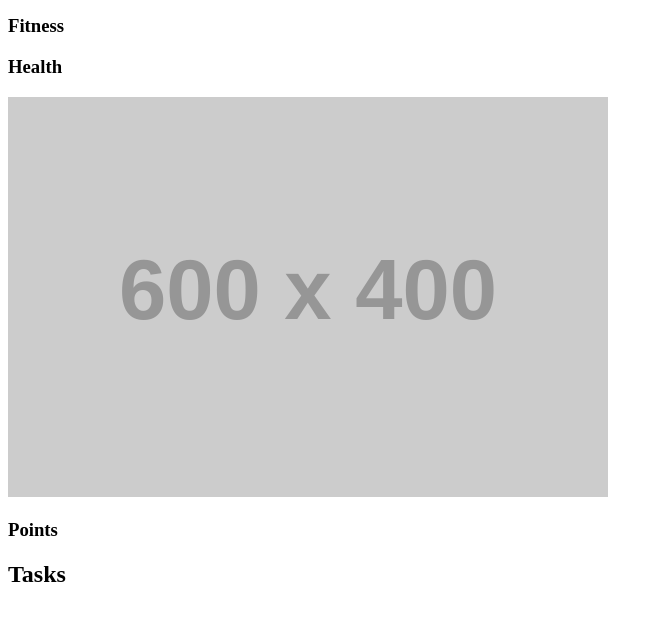
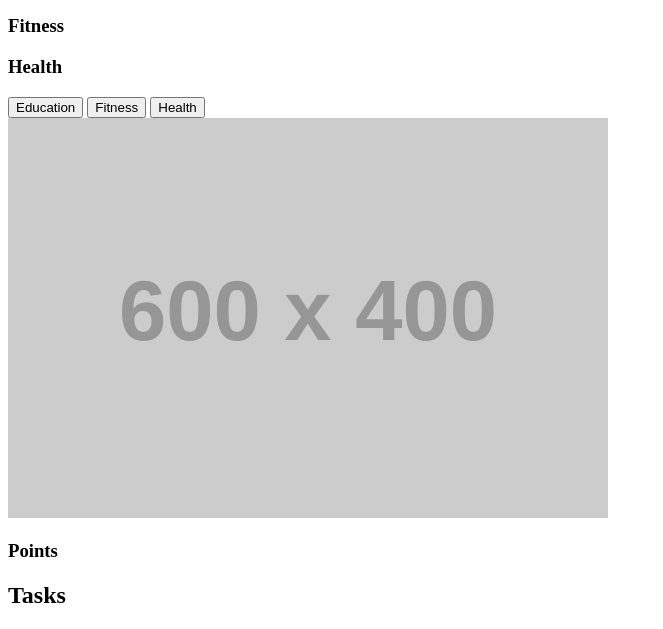
Before and after one commit to ViChungg/bcit-hackathon-team1, a plain HTML site: page TreeApp/Index.html in a window 1280 px wide. Shown: the part 228-857 px from the top of the page, without its empty margins (0-663 px from the left). Before the commit the page ends 836 px from the top, so only its background shows below. Drawn offline with Linux system fonts and the light colour scheme; placeholder pictures from the web are drawn by us.

Commit message:
Changed nav to buttons

```diff
--- a/TreeApp/Index.html
+++ b/TreeApp/Index.html
@@ -25,6 +25,10 @@
 			<h3>Education</h3>
 			<h3>Fitness</h3>
 			<h3>Health</h3>
+			<button type="button">Education</button>
+			<button type="button">Fitness</button>
+			<button type="button">Health</button>
+
 		</div>
 
 
```
